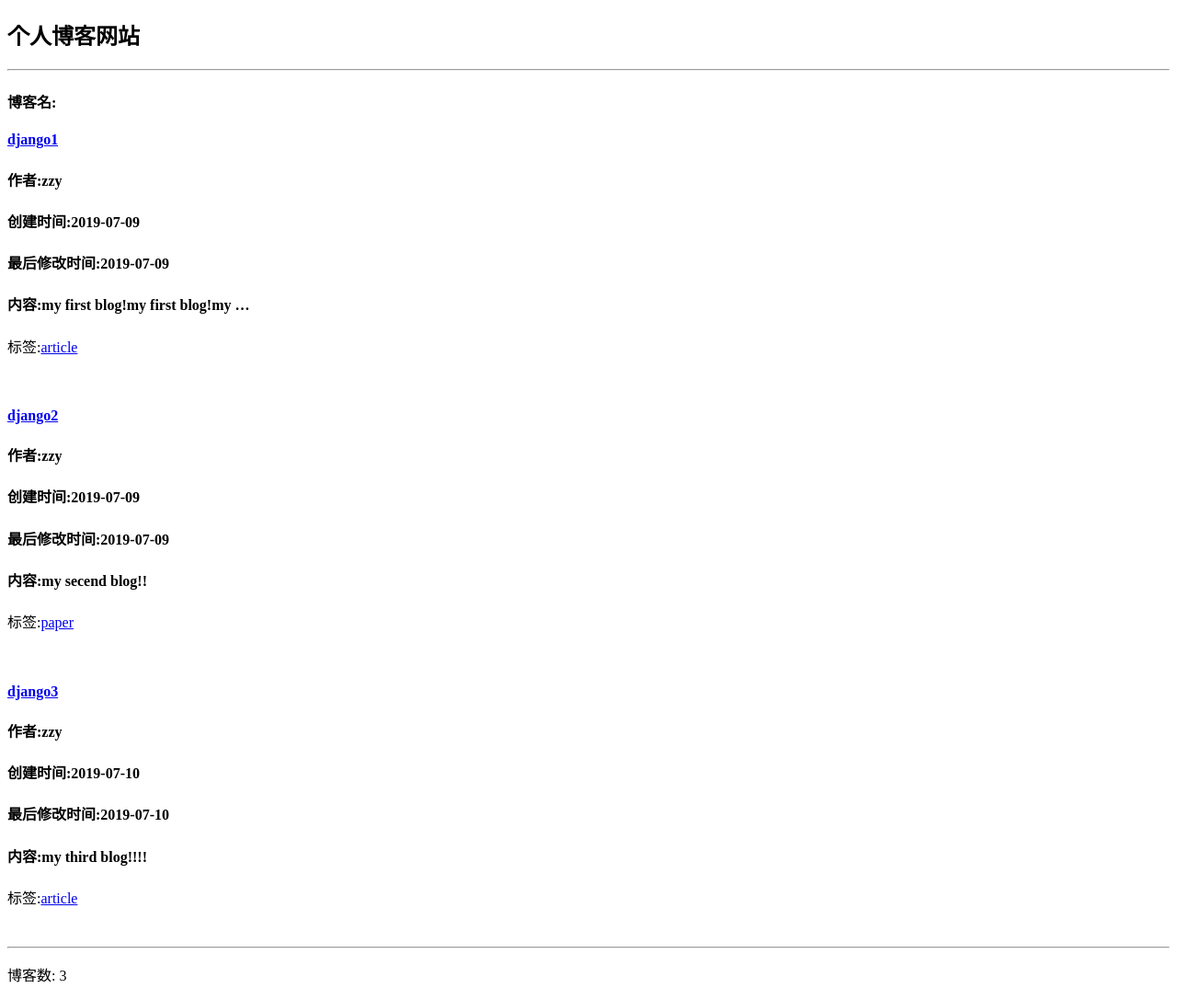
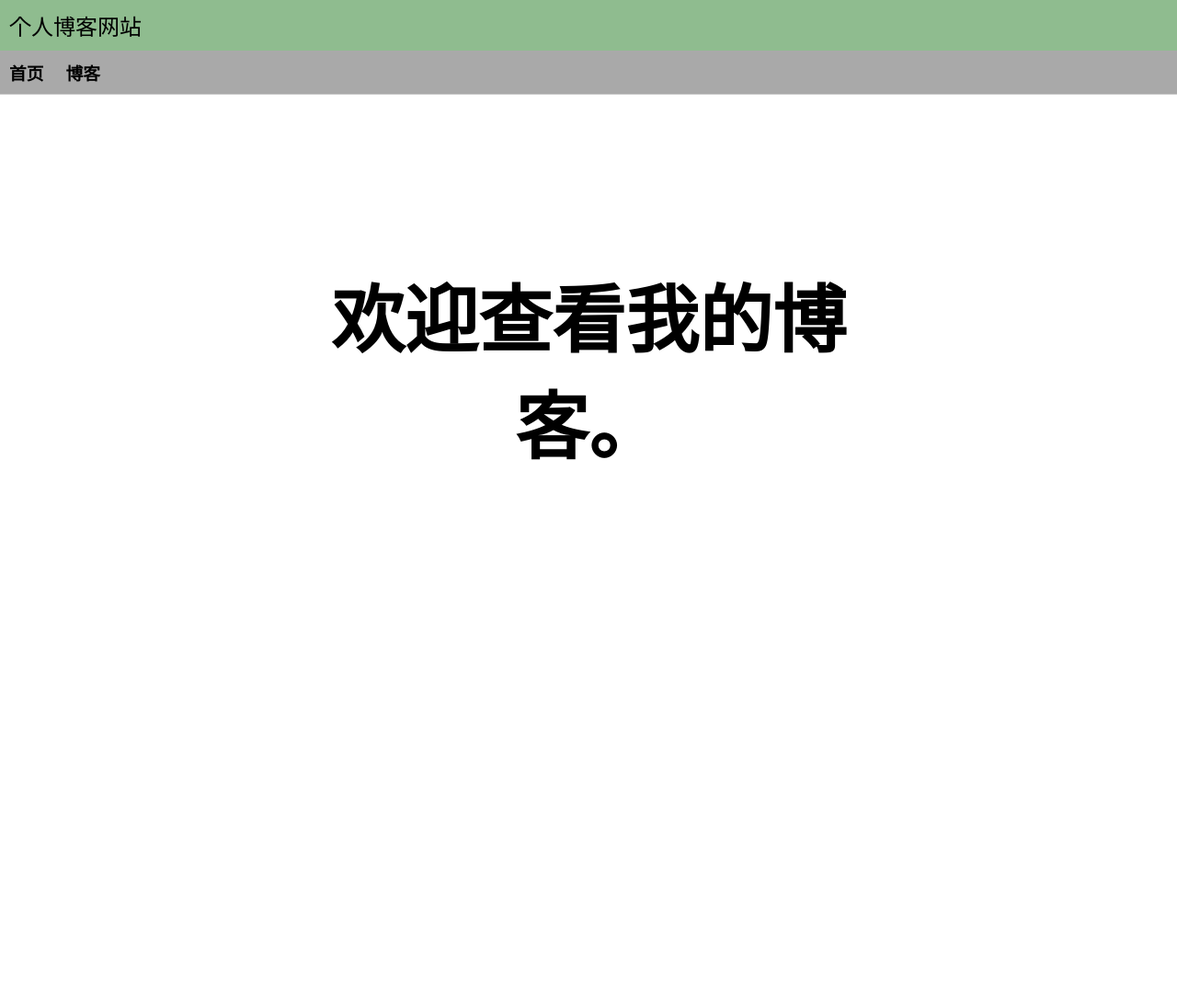
Before and after one commit to zhangzhiyang7/demo, a Django app: page / in a window 1280 px wide. Shown: the whole page at 92% size. After the commit the page ends 500 px from the top, so only its background shows below. Run offline with Django 3.2, Linux system fonts and the light colour scheme; data comes from the database, SQL or seed files in the repository.

Commit message:
2019/7/10

```diff
--- a/article/views.py
+++ b/article/views.py
@@ -17,10 +17,10 @@ from .models import Article
 def article_detail(request, article_id):
     article = get_object_or_404(Article, pk=article_id)
     context = {'article_obj': article}
-    return render_to_response('article_detail.html', context)
+    return render_to_response('article/article_detail.html', context)
 
 
 def article_list(request):
     articles = Article.objects.filter(is_deleted=False)
     context = {'article_list': articles}
-    return render_to_response('article_list.html', context)
+    return render_to_response('article/article_list.html', context)
--- a/blog/urls.py
+++ b/blog/urls.py
@@ -5,4 +5,5 @@ urlpatterns = [
     # http://locahost:8000/blog/1
     path('<int:blog_pk>', views.blog_detail, name='blog_detail'),
     path('type/<int:blog_type_pk>', views.blog_with_type, name='blog_with_type'),
+    path('', views.blog_list, name='blog_list'),
 ]
--- a/blog/views.py
+++ b/blog/views.py
@@ -6,13 +6,13 @@ from .models import Blog, BlogType
 def blog_list(request):
     blogs = Blog.objects.all()
     context = {'blogs': blogs}
-    return render_to_response('blog_list.html', context)
+    return render_to_response('blog/blog_list.html', context)
 
 
 def blog_detail(request, blog_pk):
     blog = get_object_or_404(Blog, pk=blog_pk)
     context = {'blog': blog}
-    return render_to_response('blog_detail.html', context)
+    return render_to_response('blog/blog_detail.html', context)
 
 
 def blog_with_type(request, blog_type_pk):
@@ -21,4 +21,4 @@ def blog_with_type(request, blog_type_pk):
     # 筛选blog_type为1的blogs,传入Blog对象与blog_type的值
     context = {'blogs': Blog.objects.filter(blog_type=blog_type),
                'blogs_type': blog_type}
-    return render_to_response('blog_with_type.html', context)
+    return render_to_response('blog/blog_with_type.html', context)
--- a/demo/settings.py
+++ b/demo/settings.py
@@ -58,7 +58,7 @@ TEMPLATES = [
         'BACKEND': 'django.template.backends.django.DjangoTemplates',
         'DIRS': [os.path.join(BASE_DIR, 'templates')]
         ,
-        'APP_DIRS': True,
+        'APP_DIRS': False,
         'OPTIONS': {
             'context_processors': [
                 'django.template.context_processors.debug',
@@ -121,3 +121,7 @@ USE_TZ = True
 # https://docs.djangoproject.com/en/2.2/howto/static-files/
 
 STATIC_URL = '/static/'
+STATICFILES_DIRS = [
+    os.path.join(BASE_DIR, 'static/'),
+    os.path.join(BASE_DIR, 'static/CSS')
+]
--- a/demo/urls.py
+++ b/demo/urls.py
@@ -16,10 +16,10 @@ Including another URLconf
 from django.contrib import admin
 from django.urls import path, include
 from blog.views import blog_list
-
+from .views import home
 urlpatterns = [
     path('admin/', admin.site.urls),
-    path('', blog_list, name='home'),
+    path('', home, name='home'),
     path('article/', include('article.urls')),
     path('blog/', include('blog.urls')),
 ]
--- a/demo/views.py
+++ b/demo/views.py
@@ -1 +1,5 @@
-from django.http import HttpResponse
+from django.shortcuts import render_to_response
+
+
+def home(request):
+    return render_to_response('index/index.html')
--- /dev/null
+++ b/static/CSS/base.css
@@ -0,0 +1,21 @@
+body, h3{
+    margin: 0px;
+    padding: 0px;
+}
+div.top{
+    padding: 10px 10px;
+    font-size: x-large;
+    font-family: cursive;
+    background-color: darkseagreen;
+}
+div.nav {
+    background-color:darkgray;
+    border-bottom: 1px #ccc solid;
+}
+div.nav a{
+    padding: 10px 10px;
+    font-family: cursive;
+    display:inline-block;
+    color: black;
+    text-decoration: none;
+}
--- /dev/null
+++ b/static/CSS/index.css
@@ -0,0 +1,9 @@
+h3.word{
+        font-size: 500%;
+        text-align: center;
+        position: absolute;
+        left: 50%;
+        top: 50%;
+        transform: translate(-50%, -50%);
+        font-family: cursive;
+    }
--- /dev/null
+++ b/templates/base/base.html
@@ -0,0 +1,17 @@
+{% load staticfiles %}
+<!DOCTYPE html>
+<html lang="en">
+<head>
+    <meta charset="UTF-8">
+    <title>{% block title %}{% endblock %}</title>
+    <link rel="stylesheet" href="{% static 'base.css' %}">
+</head>
+<body>
+    <div class="top">个人博客网站</div>
+    <div class="nav">
+        <a class="home" href="{% url 'home' %}"><h3>首页</h3></a>
+        <a class="blog" href="{% url 'blog_list' %}"><h3>博客</h3></a>
+    </div>
+    {% block content %}{% endblock %}
+</body>
+</html>
--- a/blog/templates/blog_list.html
+++ b/templates/blog/blog_with_type.html
@@ -1,12 +1,14 @@
-<!DOCTYPE html>
-<html lang="en">
-<head>
-    <meta charset="UTF-8">
-    <title>我的网站</title>
-</head>
-<body>
+{% extends 'base/base.html' %}
+
+{# 标题填充 #}
+{% block title %}
+    {{ blogs_type }}
+{% endblock %}
+
+{# 内容填充 #}
+{% block content %}
     <div>
-        <h2>个人博客网站</h2>
+        <h2>{{ blogs_type }}</h2>
     </div>
     <hr>
     <h4>博客名:</h4>
@@ -15,15 +17,12 @@
         <h4>{{ blog.title }}</h4>
         </a>
         <h4>作者:{{ blog.author }}</h4>
-        <h4>创建时间:{{ blog.created_time|date:"Y-m-d" }}</h4>
-        <h4>最后修改时间:{{ blog.last_updated_time|date:"Y-m-d" }}</h4>
         <h4>内容:{{ blog.content|truncatewords:5|truncatechars:50 }}</h4>
-        <p>标签:<a href="{% url 'blog_with_type' blog.blog_type.pk %}">{{ blog.blog_type }}</a></p>
+        <p>标签:{{ blog.blog_type }}</p>
         <br>
     {% empty %}
         <p>--暂无博客--</p>
     {% endfor %}
     <hr>
     <p>博客数: {{ blogs|length }}</p>
-</body>
-</html>
+{% endblock %}
--- /dev/null
+++ b/templates/index/index.html
@@ -0,0 +1,13 @@
+{% extends 'base/base.html' %}
+{% load staticfiles %}
+
+{# 标题填充 #}
+{% block title %}
+    博客首页
+{% endblock %}
+
+{# 内容填充 #}
+{% block content %}
+    <link rel="stylesheet" href="{% static 'index.css' %}">
+    <h3 class="word">欢迎查看我的博客。</h3>
+{% endblock %}
```
Also changed, not shown: blog/templates/blog_with_type.html (deleted, +0 -22 lines), templates/blog/blog_detail.html (renamed from blog/templates/blog_detail.html, +10 -15 lines), templates/blog/blog_list.html (added, +26 -0 lines), templates/article/article_detail.html (renamed from article/templates/article_detail.html), templates/article/article_list.html (renamed from article/templates/article_list.html).
